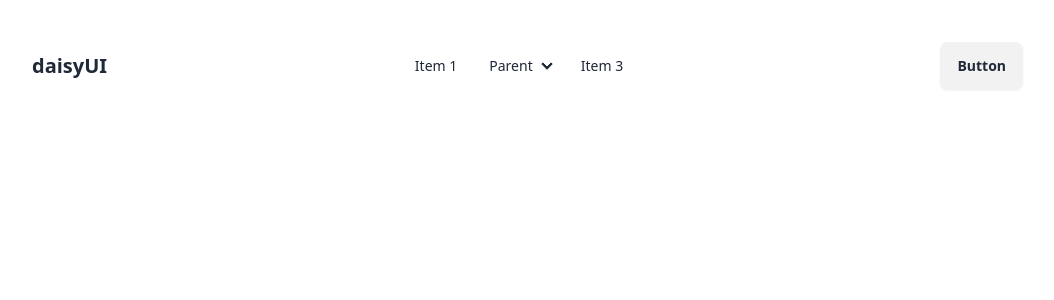
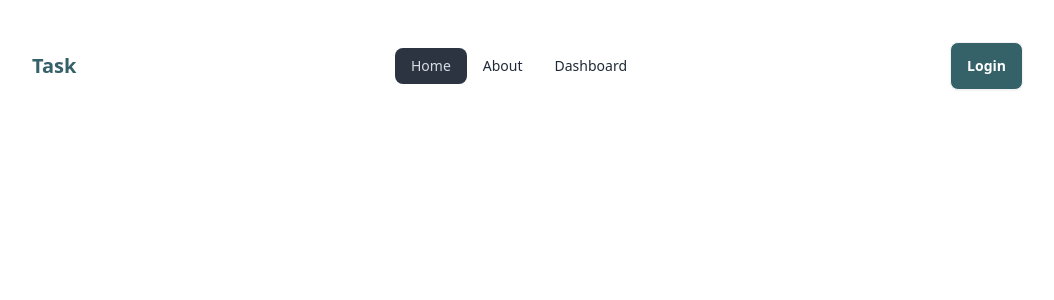
Before and after one commit to RashedAkash/task-02, a React (Vite) app: page / in a window 1280 px wide. Shown: the top 300 px of the page, without its empty margins (121-1175 px from the left). Built offline with nearby package versions, Linux system fonts and the light colour scheme.

Commit message:
navbar create

```diff
--- a/src/components/Navbar.jsx
+++ b/src/components/Navbar.jsx
@@ -1,4 +1,5 @@
 import React from 'react';
+import { NavLink } from 'react-router-dom';
 
 const Navbar = () => {
   return (
@@ -10,36 +11,23 @@ const Navbar = () => {
         <svg xmlns="http://www.w3.org/2000/svg" className="h-5 w-5" fill="none" viewBox="0 0 24 24" stroke="currentColor"><path strokeLinecap="round" strokeLinejoin="round" strokeWidth="2" d="M4 6h16M4 12h8m-8 6h16" /></svg>
       </div>
       <ul tabIndex={0} className="menu menu-sm dropdown-content mt-3 z-[1] p-2 shadow bg-base-100 rounded-box w-52">
-        <li><a>Item 1</a></li>
-        <li>
-          <a>Parent</a>
-          <ul className="p-2">
-            <li><a>Submenu 1</a></li>
-            <li><a>Submenu 2</a></li>
-          </ul>
-        </li>
-        <li><a>Item 3</a></li>
+        <li><NavLink to='/'>Home</NavLink></li>
+        <li><NavLink to='/about'>About</NavLink></li>
+        <li><NavLink to='/dashboard'>Dashboard</NavLink></li>
+
       </ul>
     </div>
-    <a className="btn btn-ghost text-xl">daisyUI</a>
+    <a className="btn btn-ghost text-xl text-[#356169]">Task</a>
   </div>
   <div className="navbar-center hidden lg:flex">
     <ul className="menu menu-horizontal px-1">
-      <li><a>Item 1</a></li>
-      <li>
-        <details>
-          <summary>Parent</summary>
-          <ul className="p-2">
-            <li><a>Submenu 1</a></li>
-            <li><a>Submenu 2</a></li>
-          </ul>
-        </details>
-      </li>
-      <li><a>Item 3</a></li>
+       <li><NavLink to='/'>Home</NavLink></li>
+        <li><NavLink to='/about'>About</NavLink></li>
+        <li><NavLink to='/dashboard'>Dashboard</NavLink></li>
     </ul>
   </div>
   <div className="navbar-end">
-    <a className="btn">Button</a>
+    <a className="btn bg-[#356169] text-white">Login</a>
   </div>
 </div>
     </div>
```
